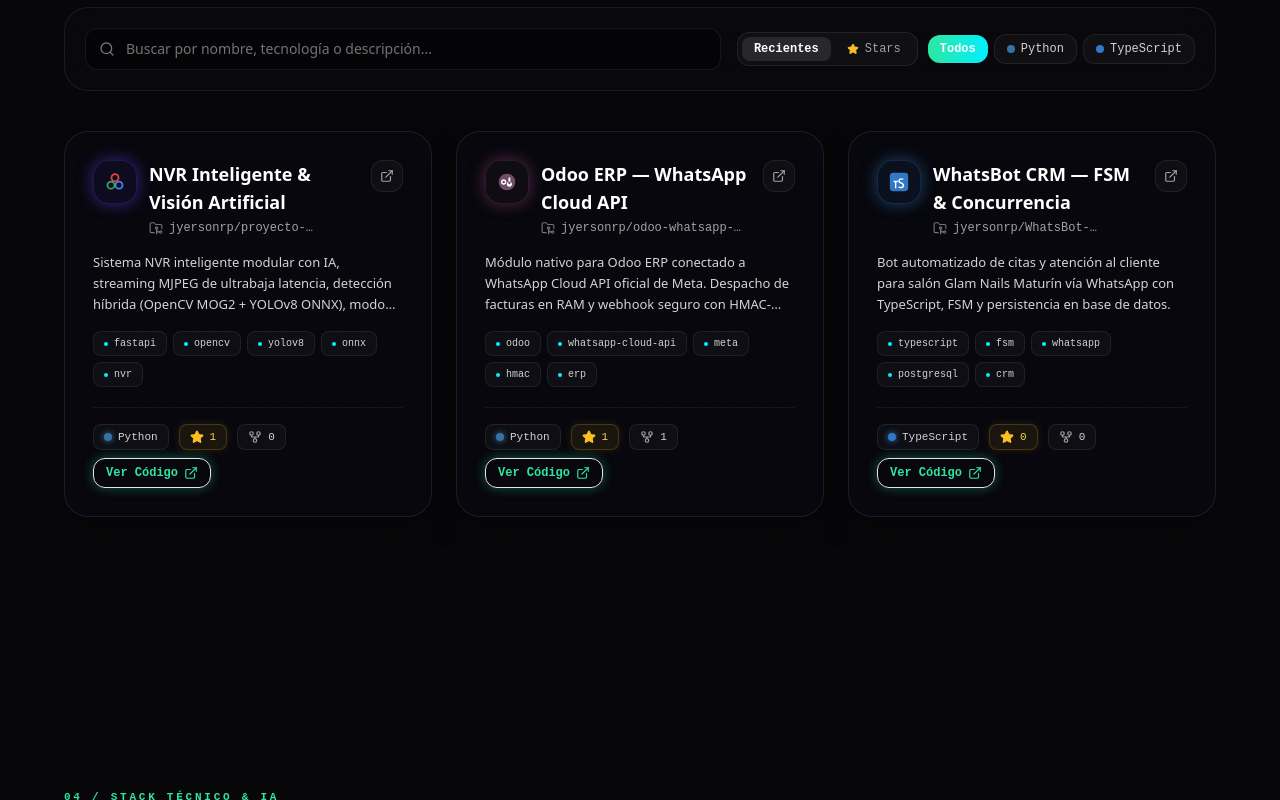
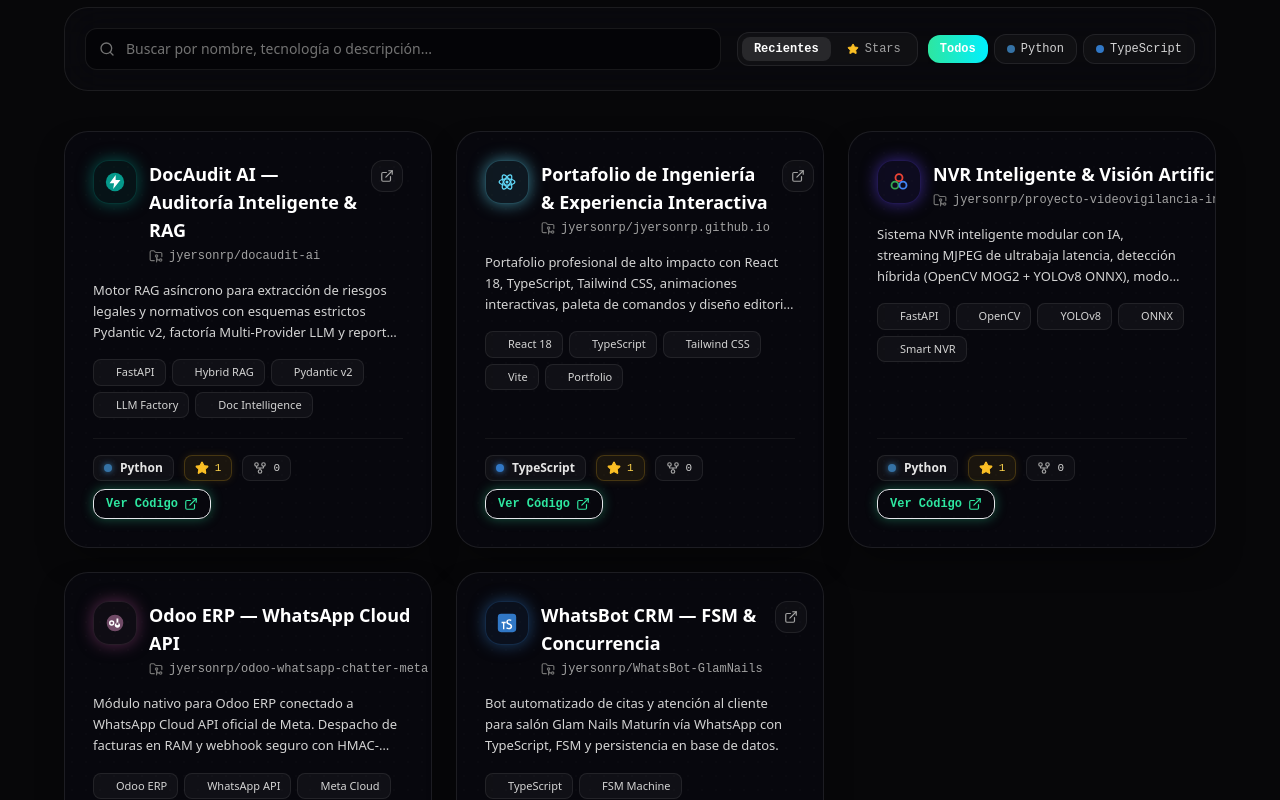
Before and after one commit to jyersonrp/jyersonrp.github.io, a React (Vite) app: page / in a window 1280 px wide. Shown: the part 7000-7800 px from the top of the page. Built offline with nearby package versions, Linux system fonts and the light colour scheme; no server answers.

Commit message:
fix(repos): format repository topic tags, language badges, and add missing curated metadata

```diff
--- a/src/components/GithubExplorer.tsx
+++ b/src/components/GithubExplorer.tsx
@@ -43,6 +43,16 @@ const REPO_TITLES: Record<string, { es: string; en: string; primaryTech: string
     es: 'WhatsBot CRM — FSM & Concurrencia',
     en: 'WhatsBot CRM — FSM & Concurrency',
     primaryTech: 'TypeScript'
+  },
+  'docaudit-ai': {
+    es: 'DocAudit AI — Auditoría Inteligente & RAG',
+    en: 'DocAudit AI — Enterprise RAG & Risk Engine',
+    primaryTech: 'FastAPI'
+  },
+  'jyersonrp.github.io': {
+    es: 'Portafolio de Ingeniería & Experiencia Interactiva',
+    en: 'Engineering Portfolio — Interactive 3D & UI/UX',
+    primaryTech: 'React'
   }
 };
 
@@ -58,7 +68,67 @@ const REPO_DESCRIPTIONS: Record<string, { es: string; en: string }> = {
   'WhatsBot-GlamNails': {
     es: 'Bot automatizado de citas y atención al cliente para salón Glam Nails Maturín vía WhatsApp con TypeScript, FSM y persistencia en base de datos.',
     en: 'Automated booking & customer service WhatsApp bot for Glam Nails Maturín salon with TypeScript, FSM architecture, and PostgreSQL persistence.'
+  },
+  'docaudit-ai': {
+    es: 'Motor RAG asíncrono para extracción de riesgos legales y normativos con esquemas estrictos Pydantic v2, factoría Multi-Provider LLM y reportes ReportLab PDF.',
+    en: 'Enterprise asynchronous document intelligence and risk audit engine built with FastAPI, Pydantic v2, React, and hybrid RAG retrieval.'
+  },
+  'jyersonrp.github.io': {
+    es: 'Portafolio profesional de alto impacto con React 18, TypeScript, Tailwind CSS, animaciones interactivas, paleta de comandos y diseño editorial obsidian.',
+    en: 'Official engineering portfolio of Yerson Rodríguez — Full-Stack & Python Developer specializing in Odoo ERP, FastAPI backends, AI & Computer Vision.'
   }
+};
+
+const TOPIC_DISPLAY_NAMES: Record<string, string> = {
+  fastapi: 'FastAPI',
+  opencv: 'OpenCV',
+  yolov8: 'YOLOv8',
+  onnx: 'ONNX',
+  nvr: 'Smart NVR',
+  'computer-vision': 'Computer Vision',
+  odoo: 'Odoo ERP',
+  'whatsapp-cloud-api': 'WhatsApp API',
+  meta: 'Meta Cloud',
+  hmac: 'HMAC-SHA256',
+  erp: 'ERP Suite',
+  python: 'Python',
+  typescript: 'TypeScript',
+  fsm: 'FSM Machine',
+  whatsapp: 'WhatsApp Bot',
+  postgresql: 'PostgreSQL',
+  crm: 'CRM Engine',
+  hono: 'Hono API',
+  rag: 'Hybrid RAG',
+  pydantic: 'Pydantic v2',
+  llm: 'LLM Factory',
+  'document-intelligence': 'Doc Intelligence',
+  reportlab: 'ReportLab PDF',
+  react: 'React 18',
+  tailwindcss: 'Tailwind CSS',
+  vite: 'Vite',
+  portfolio: 'Portfolio'
+};
+
+const formatTopicTag = (topic: string): string => {
+  const lower = topic.toLowerCase();
+  if (TOPIC_DISPLAY_NAMES[lower]) {
+    return TOPIC_DISPLAY_NAMES[lower];
+  }
+  return topic
+    .split(/[-_]/)
+    .map((word) => word.charAt(0).toUpperCase() + word.slice(1))
+    .join(' ');
+};
+
+const formatLanguage = (lang: string | null | undefined): string => {
+  if (!lang) return 'Python';
+  const lower = lang.toLowerCase();
+  if (lower === 'typescript') return 'TypeScript';
+  if (lower === 'javascript') return 'JavaScript';
+  if (lower === 'python') return 'Python';
+  if (lower === 'html') return 'HTML';
+  if (lower === 'css') return 'CSS';
+  return lang.charAt(0).toUpperCase() + lang.slice(1);
 };
 
 export const GithubExplorer: React.FC<GithubExplorerProps> = ({ language }) => {
@@ -94,6 +164,7 @@ export const GithubExplorer: React.FC<GithubExplorerProps> = ({ language }) => {
           );
           return {
             ...repo,
+            language: formatLanguage(repo.language || fallbackMatch?.language || 'Python'),
             description: repo.description || fallbackMatch?.description || '',
             topics:
               repo.topics && repo.topics.length > 0
@@ -403,13 +474,13 @@ export const GithubExplorer: React.FC<GithubExplorerProps> = ({ language }) => {
                       </div>
 
                       {/* Title & Full Slug */}
-                      <div>
+                      <div className="min-w-0 flex-1">
                         <h3 className="text-base sm:text-lg font-sans font-bold text-slate-900 dark:text-white group-hover:text-cyanNeon transition-colors leading-snug">
                           {getRepoTitle(repo)}
                         </h3>
                         <div className="flex items-center gap-1.5 text-xs font-mono text-slate-500 dark:text-neutral-400 mt-1">
                           <FolderGit2 className="w-3.5 h-3.5 text-slate-400 dark:text-neutral-500 shrink-0" />
-                          <span className="text-slate-600 dark:text-neutral-400 group-hover:text-slate-900 dark:group-hover:text-neutral-200 transition-colors line-clamp-1">
+                          <span className="text-slate-600 dark:text-neutral-400 group-hover:text-slate-900 dark:group-hover:text-neutral-200 transition-colors truncate">
                             {repo.full_name || `jyersonrp/${repo.name}`}
                           </span>
                         </div>
@@ -433,16 +504,16 @@ export const GithubExplorer: React.FC<GithubExplorerProps> = ({ language }) => {
                     {getRepoDescription(repo)}
                   </p>
 
-                  {/* Topics Tags without hash, with glowing cyan micro-dot */}
+                  {/* Topics Tags */}
                   {repo.topics && repo.topics.length > 0 && (
-                    <div className="relative z-10 flex flex-wrap gap-1.5 mb-5">
+                    <div className="relative z-10 flex flex-wrap gap-1.5 mb-5 min-h-[30px]">
                       {repo.topics.slice(0, 5).map((topic) => (
                         <span
                           key={topic}
-                          className="inline-flex items-center gap-1.5 px-2.5 py-1 rounded-lg text-[10px] font-mono bg-slate-100 dark:bg-white/[0.03] text-slate-700 dark:text-neutral-300 border border-slate-200 dark:border-white/[0.07] group-hover:border-slate-300 dark:group-hover:border-white/[0.12] hover:bg-slate-200 dark:hover:bg-white/[0.06] transition-colors"
+                          className="inline-flex items-center gap-1.5 px-2.5 py-1 rounded-lg text-[11px] font-sans font-medium bg-slate-100 dark:bg-white/[0.04] text-slate-700 dark:text-neutral-300 border border-slate-200 dark:border-white/[0.08] group-hover:border-cyanNeon/30 hover:border-cyanNeon/50 hover:bg-cyanNeon/10 hover:text-cyanNeon transition-colors"
                         >
-                          <span className="w-1 h-1 rounded-full bg-cyanNeon" />
-                          <span>{topic}</span>
+                          <span className="w-1.5 h-1.5 rounded-full bg-cyanNeon/80 shrink-0" />
+                          <span>{formatTopicTag(topic)}</span>
                         </span>
                       ))}
                     </div>
@@ -454,15 +525,15 @@ export const GithubExplorer: React.FC<GithubExplorerProps> = ({ language }) => {
                   <div className="flex items-center gap-2 sm:gap-2.5 flex-wrap">
                     {/* Language Badge */}
                     {repo.language && (
-                      <span className="inline-flex items-center gap-1.5 px-2.5 py-1 rounded-lg bg-slate-100 dark:bg-white/[0.03] border border-slate-200 dark:border-white/[0.08] text-[11px] font-mono text-slate-700 dark:text-neutral-300">
+                      <span className="inline-flex items-center gap-2 px-2.5 py-1 rounded-lg bg-slate-100 dark:bg-white/[0.04] border border-slate-200 dark:border-white/[0.08] text-xs font-sans font-semibold text-slate-700 dark:text-neutral-200">
                         <span
-                          className="w-2 h-2 rounded-full"
+                          className="w-2 h-2 rounded-full shrink-0"
                           style={{
                             backgroundColor: getLanguageColor(repo.language),
                             boxShadow: `0 0 6px ${getLanguageColor(repo.language)}`
                           }}
                         />
-                        <span>{repo.language}</span>
+                        <span>{formatLanguage(repo.language)}</span>
                       </span>
                     )}
 
--- a/src/data/portfolioData.ts
+++ b/src/data/portfolioData.ts
@@ -349,10 +349,34 @@ export const FALLBACK_REPOS = [
     html_url: "https://github.com/jyersonrp/WhatsBot-GlamNails",
     description: "Bot automatizado de citas y atención al cliente para salón Glam Nails Maturín vía WhatsApp con TypeScript, FSM y persistencia en base de datos.",
     language: "TypeScript",
-    stargazers_count: 0,
+    stargazers_count: 1,
     forks_count: 0,
     updated_at: "2026-08-10T14:59:10Z",
-    topics: ["typescript", "fsm", "whatsapp", "postgresql", "crm"]
+    topics: ["typescript", "fsm", "whatsapp", "postgresql", "crm", "hono"]
+  },
+  {
+    id: 104,
+    name: "docaudit-ai",
+    full_name: "jyersonrp/docaudit-ai",
+    html_url: "https://github.com/jyersonrp/docaudit-ai",
+    description: "Motor RAG asíncrono para extracción de riesgos legales y financieros con esquemas estrictos Pydantic v2, factoría Multi-Provider LLM y reportes ReportLab PDF.",
+    language: "Python",
+    stargazers_count: 1,
+    forks_count: 0,
+    updated_at: "2026-09-19T23:50:00Z",
+    topics: ["fastapi", "rag", "pydantic", "llm", "document-intelligence", "python"]
+  },
+  {
+    id: 105,
+    name: "jyersonrp.github.io",
+    full_name: "jyersonrp/jyersonrp.github.io",
+    html_url: "https://github.com/jyersonrp/jyersonrp.github.io",
+    description: "Portafolio profesional de ingeniería de software con React 18, TypeScript, Tailwind CSS, animaciones interactivas, paleta de comandos y diseño editorial obsidian.",
+    language: "TypeScript",
+    stargazers_count: 1,
+    forks_count: 0,
+    updated_at: "2026-09-19T23:50:00Z",
+    topics: ["react", "typescript", "tailwindcss", "vite", "portfolio"]
   }
 ];
 
```
